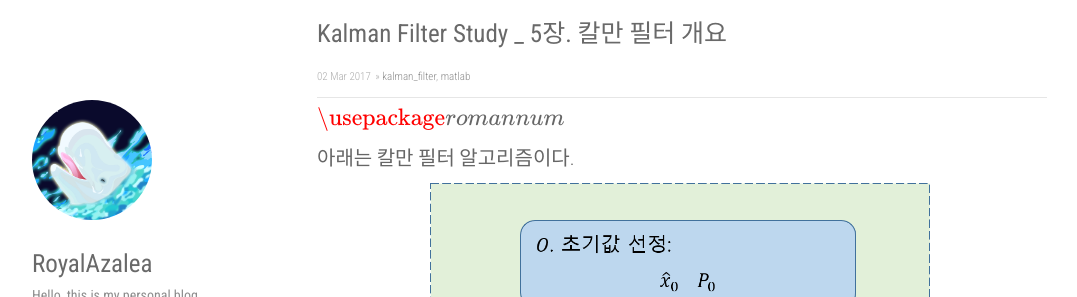
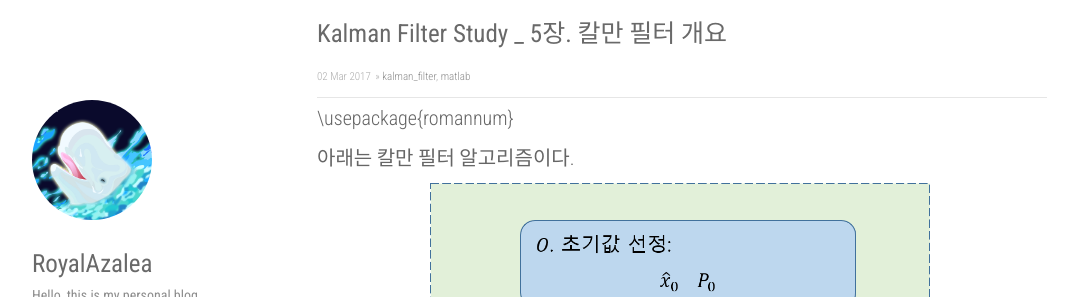
Before and after one commit to RoyalAzalea/RoyalAzalea.github.io, a Jekyll site: the page built from _posts/kalman-filter-study/2017-03-02-kalman-filter-study.md, in a window 1280 px wide. Shown: the top 297 px of the page, without its empty margins (53-1130 px from the left). Built offline with Jekyll 4.4.1, drawn with Linux system fonts in a browser that asks for light colours; nearby versions of some CDN libraries; formulas are drawn with MathJax 3.

Commit message:
update_test

```diff
--- a/_posts/kalman-filter-study/2017-03-02-kalman-filter-study.md
+++ b/_posts/kalman-filter-study/2017-03-02-kalman-filter-study.md
@@ -4,7 +4,7 @@ title: "Kalman Filter Study _ 5장. 칼만 필터 개요"
 date: 2017-03-02
 categories: [kalman_filter, matlab]
 ---
-$\usepackage{romannum}$
+\usepackage{romannum}
 
 아래는 칼만 필터 알고리즘이다.
 
```
